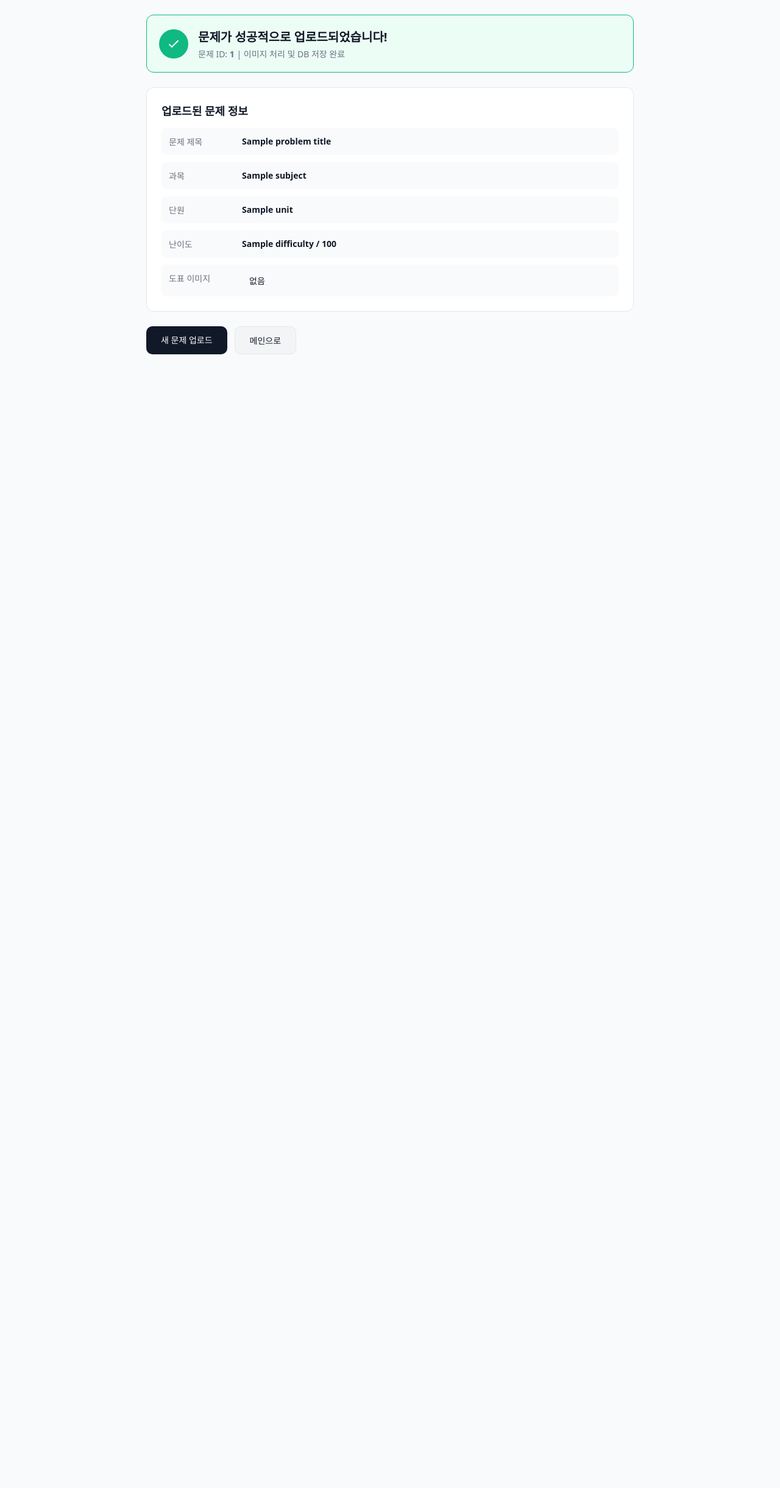
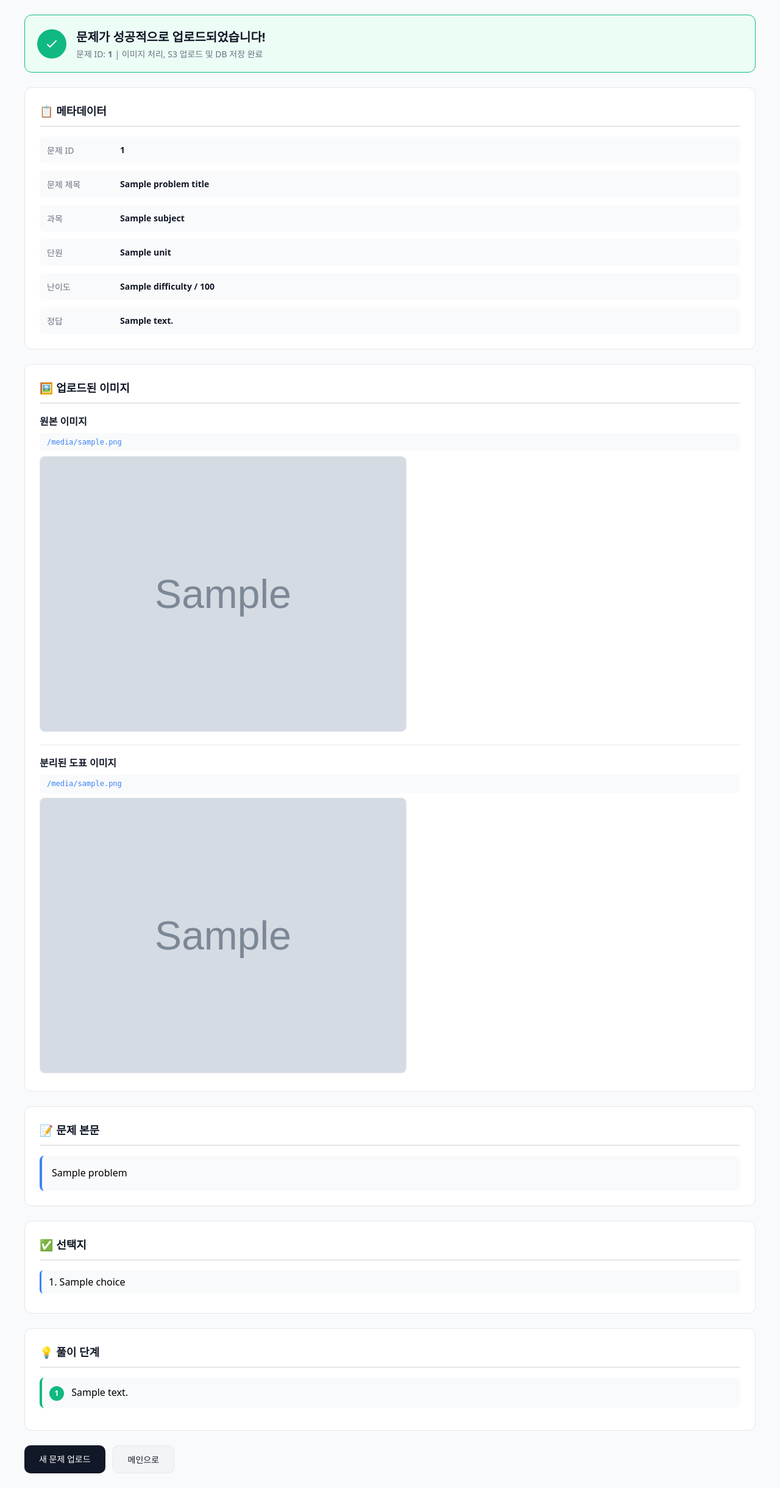
Before and after one commit to Strangekim/django_server, a Django app: template core/templates/problems/upload_result.html in a window 1280 px wide. Shown: the whole page at 61% size. Before the commit the page ends 581 px from the top, so only its background shows below. Run offline with Django 5.2, Linux system fonts and the light colour scheme; the template is opened without the code that fills it: most values are stand-ins (such as "Sample title", 1, 10 or a date in 2020); grey boxes marked "Sample" are stand-in pictures.

Commit message:
create upload.html

```diff
--- a/core/templates/problems/upload_result.html
+++ b/core/templates/problems/upload_result.html
@@ -12,6 +12,7 @@
         --border: #e5e7eb;
         --text: #111827;
         --text-muted: #6b7280;
+        --blue: #3b82f6;
       }
       body {
         font-family: system-ui, -apple-system, sans-serif;
@@ -20,7 +21,7 @@
         background: #f9fafb;
       }
       .container {
-        max-width: 800px;
+        max-width: 1200px;
         margin: 0 auto;
       }
       .success-banner {
@@ -70,6 +71,8 @@
         font-size: 18px;
         color: var(--text);
         font-weight: 600;
+        border-bottom: 2px solid var(--border);
+        padding-bottom: 12px;
       }
       .info-grid {
         display: grid;
@@ -92,6 +95,8 @@
         color: var(--text);
         font-size: 14px;
         font-weight: 600;
+        flex: 1;
+        word-break: break-all;
       }
       .badge {
         display: inline-block;
@@ -104,9 +109,72 @@
         background: var(--success-bg);
         color: var(--success);
       }
+      .badge-gray {
+        background: #f3f4f6;
+        color: var(--text-muted);
+      }
+      .image-preview {
+        width: 100%;
+        max-width: 600px;
+        border-radius: 8px;
+        border: 1px solid var(--border);
+        margin-top: 8px;
+      }
+      .problem-text {
+        background: #f9fafb;
+        padding: 16px;
+        border-radius: 8px;
+        border-left: 4px solid var(--blue);
+        margin-top: 8px;
+        line-height: 1.6;
+        white-space: pre-wrap;
+        word-wrap: break-word;
+      }
+      .choices-list {
+        list-style: none;
+        padding: 0;
+        margin: 8px 0 0 0;
+      }
+      .choices-list li {
+        padding: 8px 12px;
+        background: #f9fafb;
+        border-radius: 6px;
+        margin-bottom: 8px;
+        border-left: 3px solid var(--blue);
+      }
+      .description-list {
+        list-style: none;
+        padding: 0;
+        margin: 8px 0 0 0;
+      }
+      .description-item {
+        padding: 12px;
+        background: #f9fafb;
+        border-radius: 8px;
+        margin-bottom: 12px;
+        border-left: 4px solid var(--success);
+      }
+      .step-number {
+        display: inline-block;
+        background: var(--success);
+        color: white;
+        width: 24px;
+        height: 24px;
+        border-radius: 50%;
+        text-align: center;
+        line-height: 24px;
+        font-size: 12px;
+        font-weight: 600;
+        margin-right: 8px;
+      }
+      .step-description {
+        display: inline;
+        line-height: 1.6;
+      }
       .actions {
         display: flex;
         gap: 12px;
+        flex-wrap: wrap;
       }
       .btn {
         padding: 12px 24px;
@@ -133,6 +201,31 @@
       .btn-secondary:hover {
         background: #e5e7eb;
       }
+      .section-divider {
+        margin: 16px 0;
+        border-top: 1px solid var(--border);
+      }
+      .url-box {
+        background: #f9fafb;
+        padding: 8px 12px;
+        border-radius: 6px;
+        font-family: monospace;
+        font-size: 12px;
+        color: var(--blue);
+        word-break: break-all;
+        margin-top: 8px;
+      }
+      .url-box a {
+        color: var(--blue);
+        text-decoration: none;
+      }
+      .url-box a:hover {
+        text-decoration: underline;
+      }
+      .empty-message {
+        color: var(--text-muted);
+        font-style: italic;
+      }
     </style>
   </head>
   <body>
@@ -156,15 +249,19 @@
         <div class="success-content">
           <h1>문제가 성공적으로 업로드되었습니다!</h1>
           <p>
-            문제 ID: <strong>{{ question_id }}</strong> | 이미지 처리 및 DB
-            저장 완료
+            문제 ID: <strong>{{ question_id }}</strong> | 이미지 처리, S3 업로드 및 DB 저장 완료
           </p>
         </div>
       </div>
 
+      <!-- 메타데이터 카드 -->
       <div class="card">
-        <h2>업로드된 문제 정보</h2>
+        <h2>📋 메타데이터</h2>
         <div class="info-grid">
+          <div class="info-row">
+            <span class="info-label">문제 ID</span>
+            <span class="info-value">{{ question_id }}</span>
+          </div>
           <div class="info-row">
             <span class="info-label">문제 제목</span>
             <span class="info-value">{{ problem_title }}</span>
@@ -182,16 +279,70 @@
             <span class="info-value">{{ difficulty }} / 100</span>
           </div>
           <div class="info-row">
-            <span class="info-label">도표 이미지</span>
-            <span class="info-value">
-              {% if has_separate_img %}
-              <span class="badge badge-success">분리됨</span>
-              {% else %}
-              <span class="badge">없음</span>
-              {% endif %}
-            </span>
+            <span class="info-label">정답</span>
+            <span class="info-value">{{ answer }}</span>
           </div>
         </div>
+      </div>
+
+      <!-- S3 이미지 URL 카드 -->
+      <div class="card">
+        <h2>🖼️ 업로드된 이미지</h2>
+
+        <h3 style="margin: 0 0 8px; font-size: 16px; color: var(--text);">원본 이미지</h3>
+        <div class="url-box">
+          <a href="{{ original_img_url }}" target="_blank">{{ original_img_url }}</a>
+        </div>
+        <img src="{{ original_img_url }}" alt="원본 이미지" class="image-preview" />
+
+        <div class="section-divider"></div>
+
+        <h3 style="margin: 16px 0 8px; font-size: 16px; color: var(--text);">분리된 도표 이미지</h3>
+        {% if separate_img_url %}
+        <div class="url-box">
+          <a href="{{ separate_img_url }}" target="_blank">{{ separate_img_url }}</a>
+        </div>
+        <img src="{{ separate_img_url }}" alt="분리된 도표" class="image-preview" />
+        {% else %}
+        <p class="empty-message">도표 이미지가 없습니다.</p>
+        {% endif %}
+      </div>
+
+      <!-- 문제 본문 카드 -->
+      <div class="card">
+        <h2>📝 문제 본문</h2>
+        <div class="problem-text">{{ problem }}</div>
+      </div>
+
+      <!-- 선택지 카드 -->
+      <div class="card">
+        <h2>✅ 선택지</h2>
+        {% if choices %}
+        <ul class="choices-list">
+          {% for choice in choices %}
+          <li>{{ forloop.counter }}. {{ choice }}</li>
+          {% endfor %}
+        </ul>
+        {% else %}
+        <p class="empty-message">선택지가 없습니다 (주관식 문제).</p>
+        {% endif %}
+      </div>
+
+      <!-- 풀이 단계 카드 -->
+      <div class="card">
+        <h2>💡 풀이 단계</h2>
+        {% if description %}
+        <ul class="description-list">
+          {% for step in description %}
+          <li class="description-item">
+            <span class="step-number">{{ step.step_number }}</span>
+            <span class="step-description">{{ step.description }}</span>
+          </li>
+          {% endfor %}
+        </ul>
+        {% else %}
+        <p class="empty-message">풀이 단계 정보가 없습니다.</p>
+        {% endif %}
       </div>
 
       <div class="actions">
--- a/core/views.py
+++ b/core/views.py
@@ -227,7 +227,13 @@ def problem_upload(request):
             "problem_title": problem_title,
             "subject": subject,
             "unit": category.name,
+            "answer": answer,
             "difficulty": processed_data["difficulty"],
+            "problem": processed_data["problem"],
+            "choices": processed_data["choices"],
+            "description": processed_data["description"],
+            "original_img_url": original_url,
+            "separate_img_url": separate_url if separate_url else None,
             "has_separate_img": bool(processed_data["seperate_img"])
         },
     )
```
